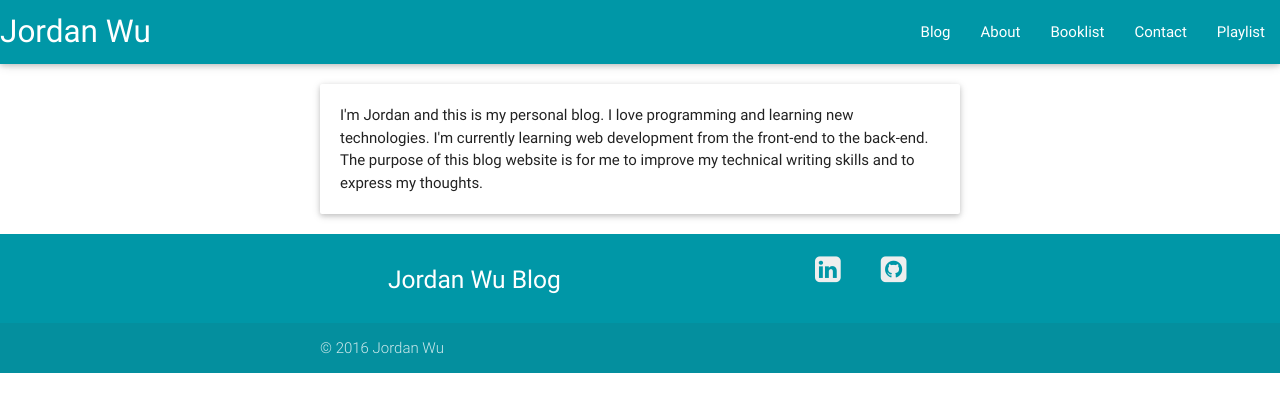
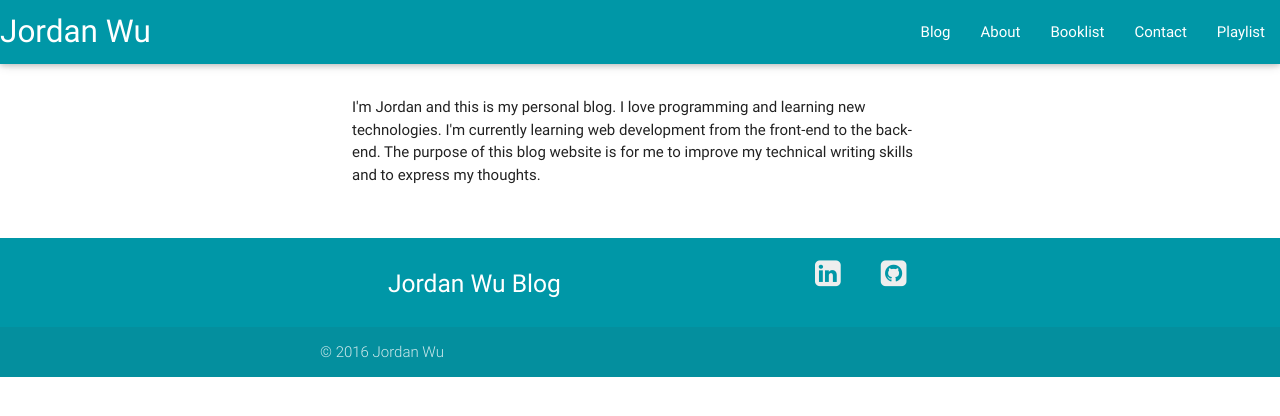
Before and after one commit to JordanSpencerWu/old-website, a Jekyll site: the page built from about.html, in a window 1280 px wide. Shown: the top 416 px of the page. Built offline with Jekyll 4.4.1, drawn with Linux system fonts in a browser that asks for light colours; nearby versions of some CDN libraries.

Commit message:
change about page

```diff
--- a/_sass/_styles.scss
+++ b/_sass/_styles.scss
@@ -106,11 +106,6 @@
 
 .center-text {
   text-align: center;
-}
-
-.about-me-description {
-  padding: 20px;
-  font-size: 1rem;
 }
 
 .pagination {
--- a/about.html
+++ b/about.html
@@ -3,11 +3,9 @@ layout: page
 title: About
 permalink: /about/
 ---
-<div class="custom-card shadow">
-  <p class="about-me-description">
-    I'm Jordan and this is my personal blog. I love programming and learning new technologies.
-    I'm currently learning web development from the front-end to the back-end. The purpose of
-    this blog website is for me to improve my technical writing skills and to express my
-    thoughts.
-  </p>
-</div>
+<article class="card-body">
+  I'm Jordan and this is my personal blog. I love programming and learning new technologies.
+  I'm currently learning web development from the front-end to the back-end. The purpose of
+  this blog website is for me to improve my technical writing skills and to express my
+  thoughts.
+</article>
```
